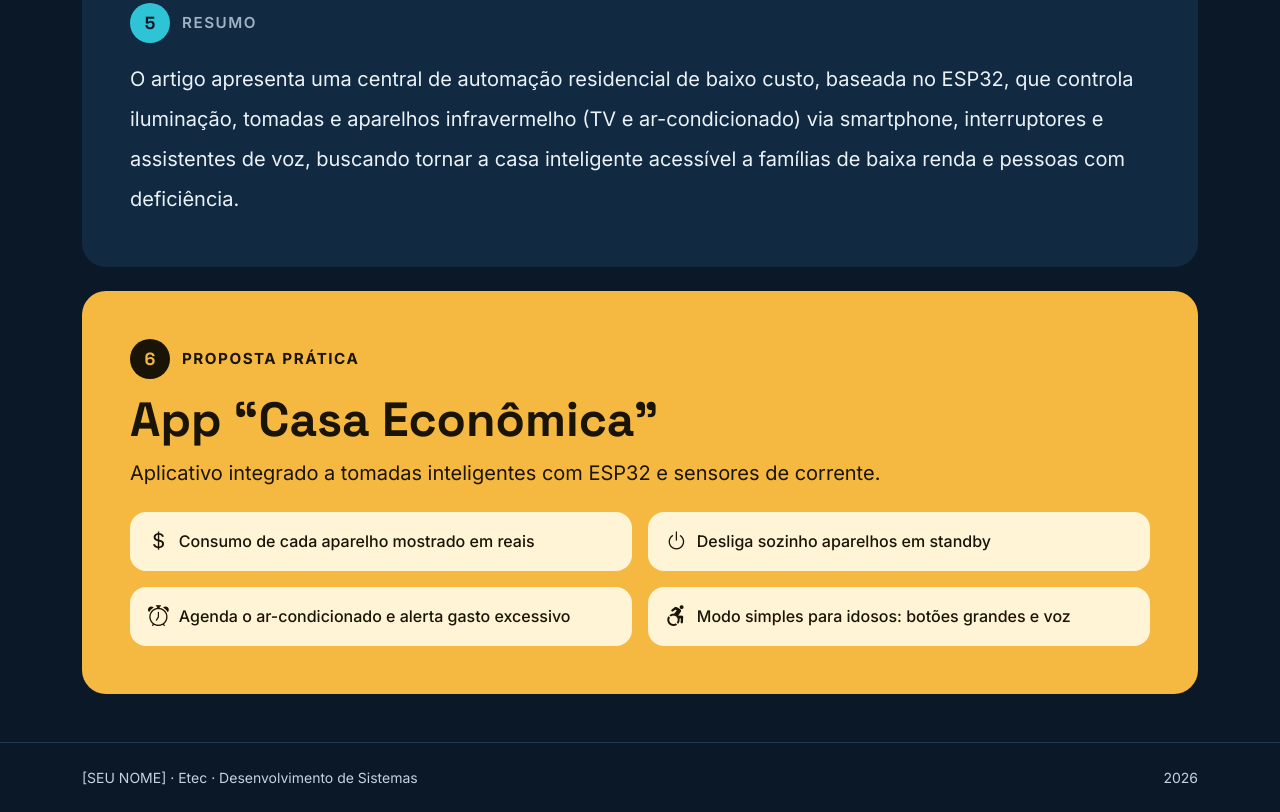
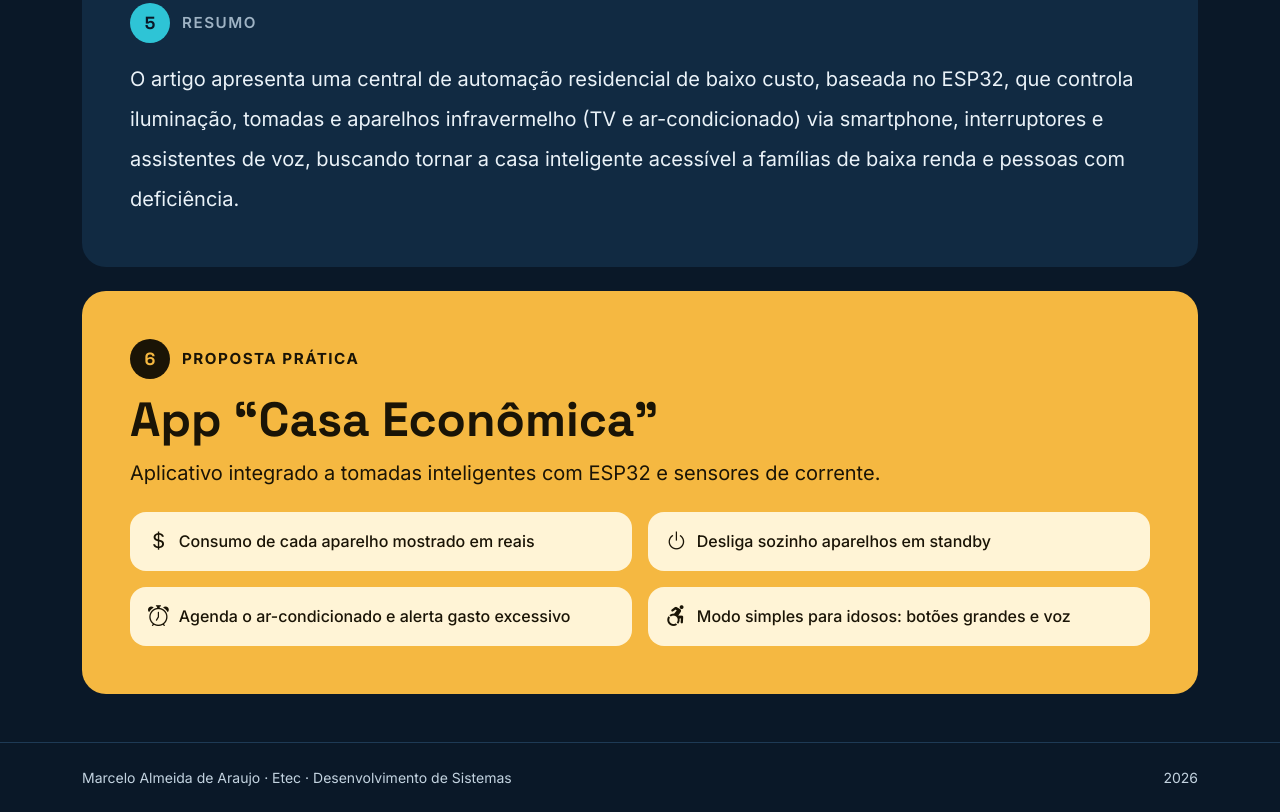
Before and after one commit to marcelo-almeida-de-araujo/mada-etec-com-agenda-07, a plain HTML site: page index.html in a window 1280 px wide. Shown: the part 1782-2594 px from the top of the page. Drawn offline with nearby package versions, Linux system fonts and the light colour scheme.

Commit message:
fix: corrige meu nome

```diff
--- a/index.html
+++ b/index.html
@@ -5,7 +5,7 @@
   <meta name="viewport" content="width=device-width, initial-scale=1">
   <title>Automação Residencial com IoT | Pesquisa Exploratória</title>
   <meta name="description" content="Infográfico de pesquisa exploratória sobre automação residencial com Internet das Coisas (IoT): fonte, confiabilidade, termos técnicos, resumo e proposta prática.">
-  <meta name="author" content="[SEU NOME]">
+  <meta name="author" content="Marcelo Almeida de Araujo">
   <meta name="theme-color" content="#0A1828">
 
   <!-- Open Graph (prévia ao compartilhar o link) -->
@@ -201,7 +201,7 @@
 
   <footer class="site-footer py-4">
     <div class="container d-flex flex-column flex-sm-row justify-content-between gap-2 small text-soft">
-      <span>[SEU NOME] · Etec · Desenvolvimento de Sistemas</span>
+      <span>Marcelo Almeida de Araujo · Etec · Desenvolvimento de Sistemas</span>
       <span>2026</span>
     </div>
   </footer>
```
